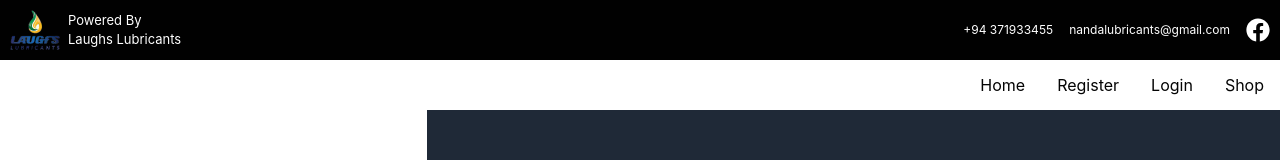
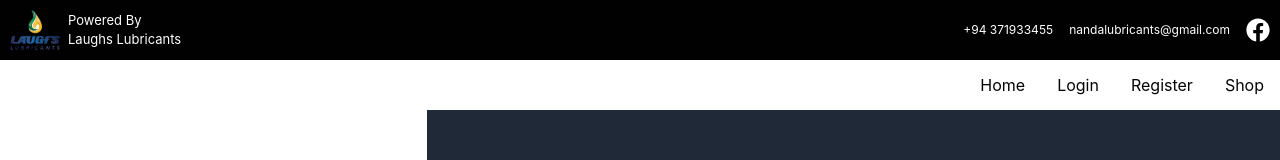
Before and after one commit to GayathriKatu/Nanda-Lubricants-Project, a React (Create React App) app in the folder my-project/: page /login in a window 1280 px wide. Shown: the top 160 px of the page. Built offline with nearby package versions, Linux system fonts and the light colour scheme.

Commit message:
Navigation for each view done

```diff
--- a/my-project/src/App.js
+++ b/my-project/src/App.js
@@ -1,4 +1,3 @@
-// App.js
 import React, { useEffect, useState } from 'react';
 import { BrowserRouter, Routes, Route, Link } from 'react-router-dom';
 import { useCookies } from 'react-cookie';
@@ -19,26 +18,73 @@ import InquiryDisplay from './pages/InquiryDisplay';
 import StaffDetails from './pages/StaffDetails';
 import UpdateStaff from './Components/UpdateStaff';
 import AdminReports from './pages/AdminReports';
-import { FaFacebook } from 'react-icons/fa'; // Importing the Facebook icon
+import { FaFacebook } from 'react-icons/fa';
 
 function App() {
     const [cookies, setCookie, removeCookie] = useCookies(['user_id', 'user_type']);
     const [isLoggedIn, setIsLoggedIn] = useState(false);
-    const [isAdmin, setIsAdmin] = useState(false);
+    const [userType, setUserType] = useState('');
 
     useEffect(() => {
         if (cookies.user_id) {
             setIsLoggedIn(true);
-        }
-        if (cookies.user_type === 'Admin') {
-            setIsAdmin(true);
+            setUserType(cookies.user_type);
         }
     }, [cookies]);
+
+    const renderNavLinks = () => {
+        if (!isLoggedIn) {
+            return (
+                <>
+                    <Link to='/' className="nav-link">Home</Link>
+                    <Link to='/login' className="nav-link">Login</Link>
+                    <Link to='/register' className="nav-link">Register</Link>
+                    <Link to='/shop' className="nav-link">Shop</Link>
+
+                </>
+            );
+        } else {
+            switch (userType) {
+                case 'Retailer':
+                    return (
+                        <>
+                            <Link to='/' className="nav-link">Home</Link>
+                            <Link to='/login' className="nav-link">Login</Link>
+                            <Link to='/shop' className="nav-link">Shop</Link>
+                            {/* <Link to='/register' className="nav-link">Register</Link> */}
+                        </>
+                    );
+                case 'Staff':
+                    return (
+                        <>
+                            <Link to='/' className="nav-link">Home</Link>
+                            <Link to='/login' className="nav-link">Login</Link>
+                            <Link to='/currentstock' className="nav-link">Current Stock</Link>
+                            <Link to='/deliveryschedule' className="nav-link">Delivery Schedule</Link>
+                            <Link to='/inquirydisplay' className="nav-link">Inquiries</Link>
+                        </>
+                    );
+                case 'Admin':
+                    return (
+                        <>
+                            <Link to='/' className="nav-link">Home</Link>
+                            <Link to='/login' className="nav-link">Login</Link>
+                            <Link to='/currentstock' className="nav-link">Current Stock</Link>
+                            <Link to='/staffdetails' className="nav-link">Staff</Link>
+                            <Link to='/deliveryschedule' className="nav-link">Delivery Schedule</Link>
+                            <Link to='/inquirydisplay' className="nav-link">Inquiries</Link>
+                        </>
+                    );
+                default:
+                    return null;
+            }
+        }
+    };
 
     return (
         <BrowserRouter>
             <div className="app-container">
-            <header className="ribbon flex justify-between items-center p-2 bg-gray-800 text-white">
+                <header className="ribbon flex justify-between items-center p-2 bg-gray-800 text-white">
                     <div className="logo flex items-center">
                         <img src={logo} alt="Nanda Logo" className="h-10 mr-2" />
                         <div className="company-info">
@@ -54,12 +100,7 @@ function App() {
                     </div>
                 </header>
                 <nav className="navigation flex justify-end p-2">
-                    <Link to='/' className="nav-link">Home</Link>
-                    {isAdmin && <Link to='/currentstock' className="nav-link">Stock</Link>}
-                    {isAdmin && <Link to='/staffdetails' className="nav-link">Staff</Link>}
-                    <Link to='/register' className="nav-link">Register</Link>
-                    {!isLoggedIn && <Link to='/login' className="nav-link">Login</Link>}
-                    <Link to='/shop' className="nav-link">Shop</Link>
+                    {renderNavLinks()}
                 </nav>
                 <Routes>
                     <Route path='/' element={<Home />} />
--- a/my-project/src/Components/AddStaffPopup.jsx
+++ b/my-project/src/Components/AddStaffPopup.jsx
@@ -4,9 +4,9 @@ import PrimaryButton from '../Components/PrimaryButton';
 import { useForm } from 'react-hook-form';
 import { useNavigate } from 'react-router-dom';
 
-function AddStaffPopup({ onClose,fetch }) {
+function AddStaffPopup({ onClose, fetch }) {
     const navigate = useNavigate();
-    const { register, handleSubmit, formState: { errors },reset } = useForm();
+    const { register, handleSubmit, formState: { errors }, reset } = useForm();
 
     const saveAdd = async (data) => {
         const res = await axios.post('http://localhost:8000/api/staff/register', data);
@@ -15,7 +15,8 @@ function AddStaffPopup({ onClose,fetch }) {
             onClose();
             fetch();
         }
-    }
+    };
+
     return (
         <div className="fixed inset-0 z-50 flex justify-center items-center bg-black bg-opacity-75">
             <div className="bg-gray-800 p-8 rounded-lg shadow-lg w-1/3">
@@ -46,7 +47,10 @@ function AddStaffPopup({ onClose,fetch }) {
                             type="text"
                             className="w-full p-2 border border-gray-700 rounded bg-gray-700 text-white"
                             autoComplete="off"
-                            {...register('fullName', { required: 'Full Name is required' })}
+                            {...register('fullName', {
+                                required: 'Full Name is required',
+                                maxLength: { value: 20, message: 'Full Name must be less than or equal to 20 characters' }
+                            })}
                         />
                         {errors.fullName && <span className="text-red-500">{errors.fullName.message}</span>}
                     </div>
@@ -56,7 +60,10 @@ function AddStaffPopup({ onClose,fetch }) {
                             type="text"
                             className="w-full p-2 border border-gray-700 rounded bg-gray-700 text-white"
                             autoComplete="off"
-                            {...register('contactNo', { required: 'Contact No is required' })}
+                            {...register('contactNo', {
+                                required: 'Contact No is required',
+                                pattern: { value: /^\d{10}$/, message: 'Contact No must be a non-negative integer and exactly 10 characters' }
+                            })}
                         />
                         {errors.contactNo && <span className="text-red-500">{errors.contactNo.message}</span>}
                     </div>
@@ -65,7 +72,6 @@ function AddStaffPopup({ onClose,fetch }) {
                         <PrimaryButton text="Cancel" onClick={onClose} />
                     </div>
                 </form>
-
             </div>
         </div>
     );
--- a/my-project/src/Components/UpdateStaff.jsx
+++ b/my-project/src/Components/UpdateStaff.jsx
@@ -8,21 +8,23 @@ function UpdateStaff({ onClose }) {
     const navigate = useNavigate();
     const location = useLocation();
     const { cardContent } = location.state || {};
-    const { register, handleSubmit, formState: { errors },reset } = useForm();
+    const { register, handleSubmit, formState: { errors }, reset } = useForm({
+        defaultValues: cardContent
+    });
 
-    useEffect(()=>{
-        reset(cardContent)
-    },[])
+    useEffect(() => {
+        reset(cardContent);
+    }, [reset, cardContent]);
 
     const handleCancel = () => {
         navigate('/staffdetails');
     };
 
-    const saveUpdate = async(data) => {
+    const saveUpdate = async (data) => {
         try {
-            const res = await axios.post("http://localhost:8000/api/staff/update",data);
+            const res = await axios.post("http://localhost:8000/api/staff/update", data);
             console.log(res);
-            if(res.status === 200) {
+            if (res.status === 200) {
                 navigate('/staffdetails');
             }
         } catch (err) {
@@ -43,7 +45,7 @@ function UpdateStaff({ onClose }) {
                             autoComplete="off"
                             {...register('userName', { required: 'Username is required' })}
                         />
-                        {errors.username && <span className="text-red-500">{errors.username.message}</span>}
+                        {errors.userName && <span className="text-red-500">{errors.userName.message}</span>}
                     </div>
                     <div className="mb-4">
                         <label className="block text-white">Password</label>
@@ -59,7 +61,10 @@ function UpdateStaff({ onClose }) {
                             type="text"
                             className="w-full p-2 border border-gray-700 rounded bg-gray-700 text-white"
                             autoComplete="off"
-                            {...register('fullName', { required: 'Full Name is required' })}
+                            {...register('fullName', {
+                                required: 'Full Name is required',
+                                maxLength: { value: 20, message: 'Full Name must be less than 20 characters' }
+                            })}
                         />
                         {errors.fullName && <span className="text-red-500">{errors.fullName.message}</span>}
                     </div>
@@ -69,12 +74,15 @@ function UpdateStaff({ onClose }) {
                             type="text"
                             className="w-full p-2 border border-gray-700 rounded bg-gray-700 text-white"
                             autoComplete="off"
-                            {...register('contactNo', { required: 'Contact No is required' })}
+                            {...register('contactNo', {
+                                required: 'Contact No is required',
+                                pattern: { value: /^\d{10}$/, message: 'Contact No must be a 10-character non-negative integer' }
+                            })}
                         />
                         {errors.contactNo && <span className="text-red-500">{errors.contactNo.message}</span>}
                     </div>
                     <div className="flex justify-end gap-2">
-                        <PrimaryButton text="Update" onClick={onClose} />
+                        <PrimaryButton text="Update" type="submit" />
                         <PrimaryButton text="Cancel" onClick={handleCancel} />
                     </div>
                 </form>
--- a/my-project/src/login.js
+++ b/my-project/src/login.js
@@ -16,7 +16,7 @@ const LoginPage = () => {
                 document.cookie = `user_id=${res.data.user}; max-age=${30*60}; path=/`;
                 document.cookie = `user_type=${res.data.name}; max-age=${30*60}; path=/`;
                 reset();
-                if (res.data.name === 'Admin') {
+                if (res.data.name === 'Admin' || res.data.name === 'Staff') {
                     navigate('/currentstock');
                 } else {
                     navigate('/mainShop');
```
